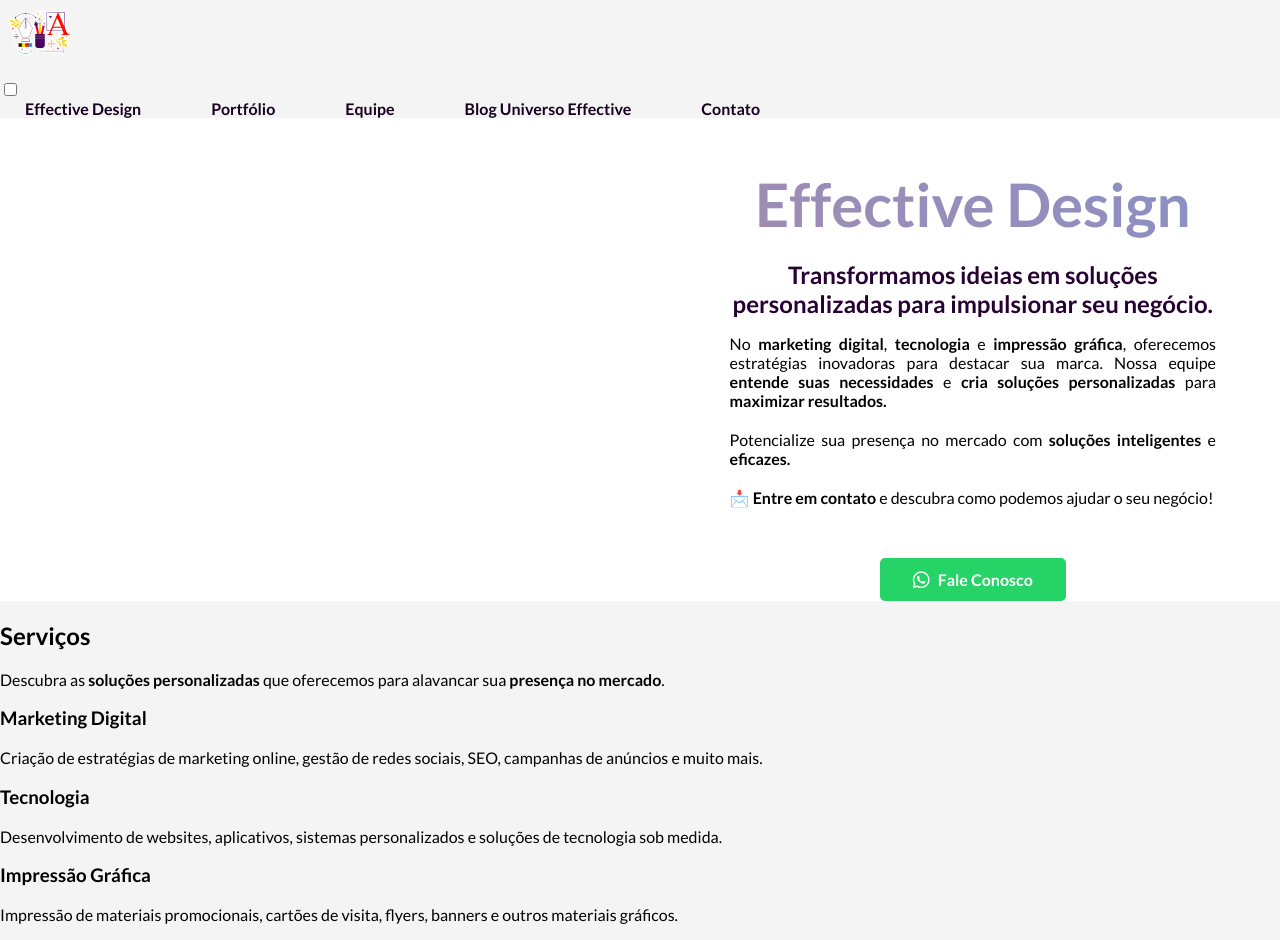
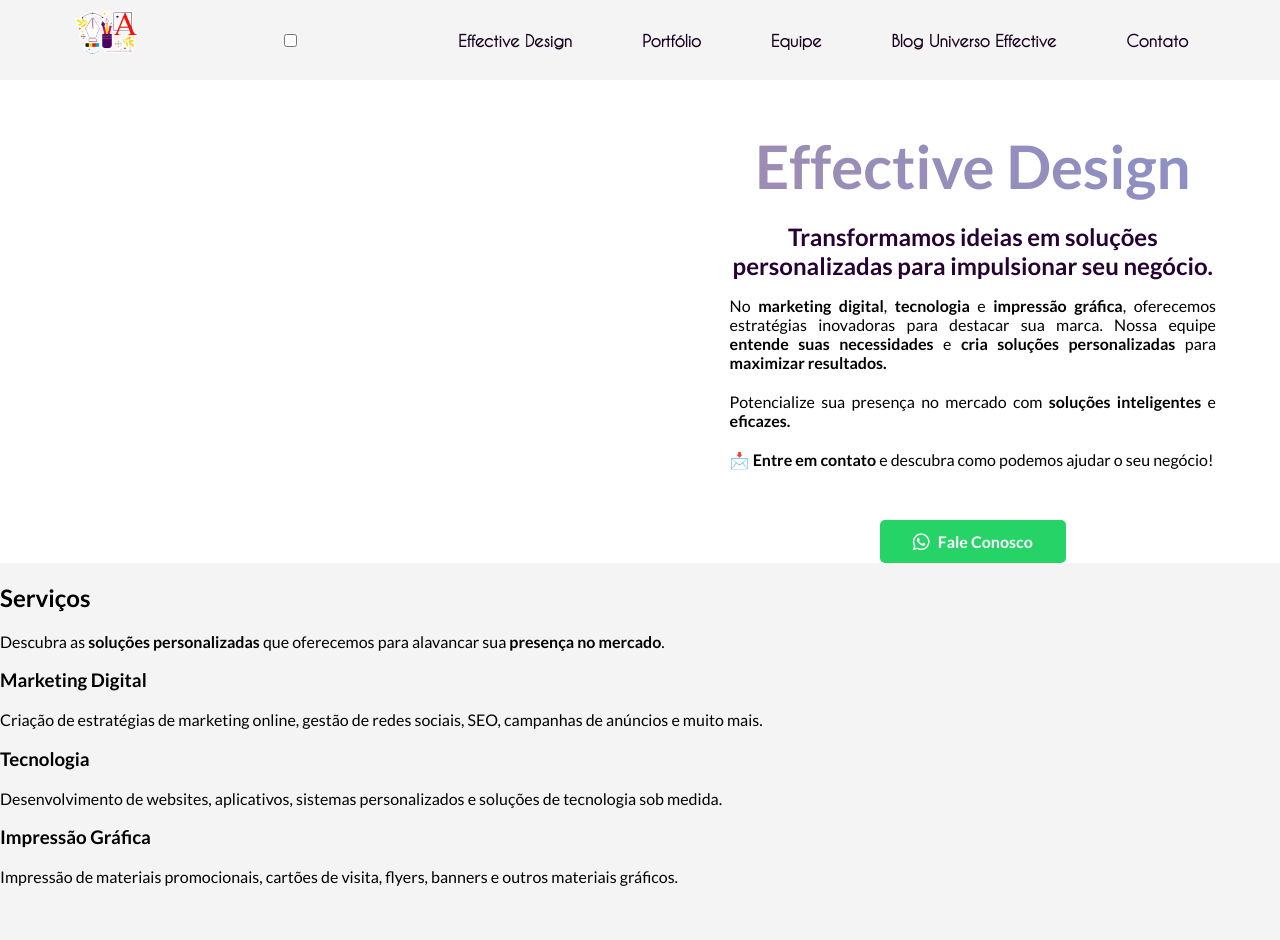
Before and after one commit to EffectiveDesign2025/EffectiveDesign2025, a plain HTML site: page index.html in a window 1280 px wide. After the commit the page ends 902 px from the top, so only its background shows below. Drawn offline with nearby package versions, Linux system fonts and the light colour scheme; no server answers.

Commit message:
Update style.css

```diff
--- a/style.css
+++ b/style.css
@@ -18,70 +18,27 @@ body {
 /* ------------------------------------------- MENU DE NAVEGAÇÃO --------------------------------------------- */
 
 /* Configurações Gerais da Barra de Navegação */
-height: 60px;
-
-    display: flex;
-    justify-content: space-between; /* Para espaçar logo e menu */
-    align-items: center;
-}
-
 nav {
     display: flex;
+    height: 80px;
+    width: 100%;
     justify-content: space-around;
-    font-family: "Caviar Dreams";
     align-items: center;
     text-align: center;
+    font-family: "Caviar Dreams";
     background-color: var(--color-1);
-    height: 80px;
-    width: 100%;
 }
-
-.links-container {
-    display: flex;
-    align-items: center;
-}
-
-nav .nav-list {
-    display: flex;
-}
-/* ---------------- CONFIGURAÇÕES DA LOGO ------- >>>>>>----- */
-
-/* Configurações do Bloco da Logo */
-nav .logo {
-    display: flex;
-    height: 80px;
-    width: auto;
-}
-
-/* Configurações da logo por ID */
-#logo {
-    max-height: 70px;
-    height: 60px;
-    width: auto;
-    animation: flutuante 3s ease-in-out infinite; /* Duração e repetição */
-}
-
-/* Configurações do Efeito Flutuante da Logo */
-@keyframes flutuante {
-    0% { transform: translateY(0px) rotate(0deg); }
-    25% { transform: translateY(-4px) rotate(-1deg); }
-    50% { transform: translateY(0px) rotate(1deg); }
-    75% { transform: translateY(4px) rotate(-1deg); }
-    100% { transform: translateY(0px) rotate(0deg); }
-}
-
-/* ---------------- CONFIGURAÇÕES DE LISTA DE MENU DE NAVEGAÇÃO ------- >>>>>>----- */
 
 /* Configurações da Lista de Navegação */
 nav ul {
+    display: flex;
+    width: 100%;
+    justify-content: space-around;
     list-style: none;
-    display: flex;
-    justify-content: space-around;
     text-align: center;
     padding: 0;
     margin: 0;
     gap: 20px;
-    width: auto;
 }
 
 /* Configurações das linhas na Lista de Navegação */
@@ -119,9 +76,38 @@ nav a:hover {
 .menu-toggle .bar {
     height: 3px;
     width: 25px;
+    margin: 4px 0;
     background-color: #16011e;
-    margin: 4px 0;
 }
+/* ---------------- CONFIGURAÇÕES DA LOGO ------- >>>>>>----- */
+
+/* Configurações do Bloco da Logo */
+nav .logo {
+    display: flex;
+    height: 80px;
+    width: auto;
+}
+
+/* Configurações da logo por ID */
+#logo {
+    max-height: 70px;
+    height: 60px;
+    width: auto;
+    animation: flutuante 3s ease-in-out infinite; /* Duração e repetição */
+}
+
+/* Configurações do Efeito Flutuante da Logo */
+@keyframes flutuante {
+    0% { transform: translateY(0px) rotate(0deg); }
+    25% { transform: translateY(-4px) rotate(-1deg); }
+    50% { transform: translateY(0px) rotate(1deg); }
+    75% { transform: translateY(4px) rotate(-1deg); }
+    100% { transform: translateY(0px) rotate(0deg); }
+}
+
+/* ---------------- CONFIGURAÇÕES DE LISTA DE MENU DE NAVEGAÇÃO ------- >>>>>>----- */
+
+
 
 /* ------------------------------------------- SEÇÃO INICIAL --------------------------------------------- */
 
```
